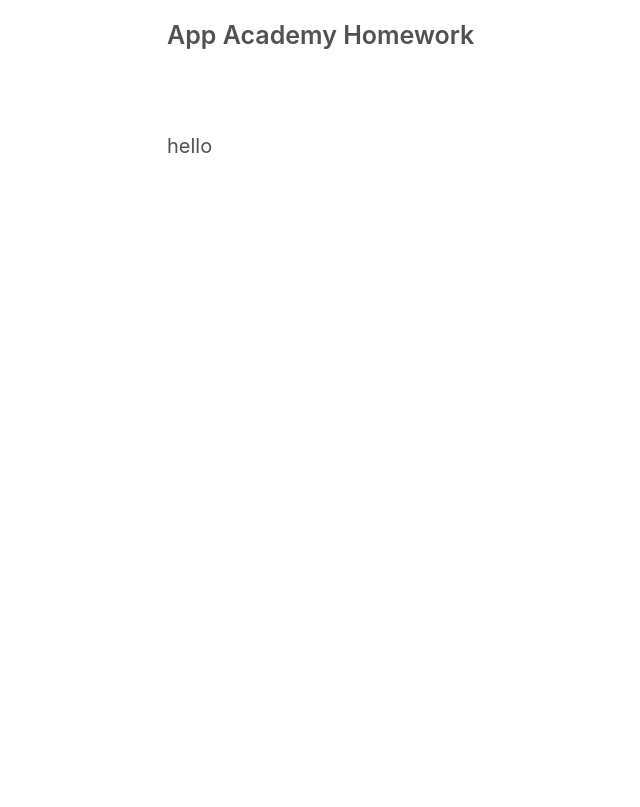
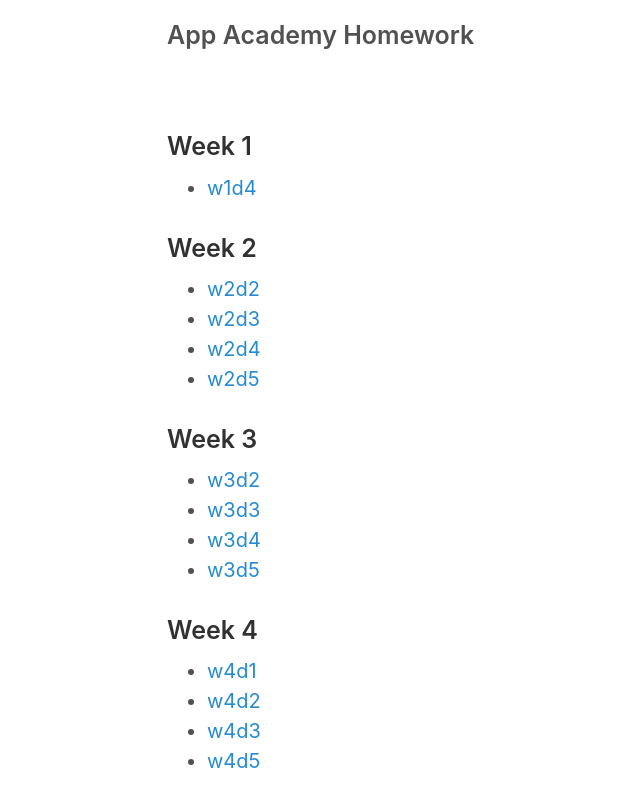
Before and after one commit to mloreti/aa, a Jekyll site: the page built from index.md, in a window 1280 px wide. Shown: the top 807 px of the page, without its empty margins (123-763 px from the left). Built offline with Jekyll 4.4.1, drawn with Linux system fonts in a browser that asks for light colours.

Commit message:
Update index with projects

```diff
--- a/_includes/head.html
+++ b/_includes/head.html
@@ -4,9 +4,9 @@
 
   <title>
     {% if page.title == "Home" %}
-      {{ site.title }} &middot; {{ site.tagline }}
+      {{ site.title }}
     {% else %}
-      {{ page.title }} &middot; {{ site.title }}
+      {{ page.title }}
     {% endif %}
   </title>
 
--- a/index.md
+++ b/index.md
@@ -1,9 +1,24 @@
 ---
-# You don't need to edit this file, it's empty on purpose.
-# Edit theme's home layout instead if you wanna make some changes
-# See: https://jekyllrb.com/docs/themes/#overriding-theme-defaults
 layout: default
 title: "a/A Homework"
 ---
+### Week 1
+* [w1d4](https://github.com/mloreti/aa-homeworks/tree/master/w1d4)
 
-hello
+### Week 2
+* [w2d2](https://github.com/mloreti/aa-homeworks/tree/master/w2d2)
+* [w2d3](https://github.com/mloreti/aa-homeworks/tree/master/w2d3)
+* [w2d4](https://github.com/mloreti/aa-homeworks/tree/master/w2d4)
+* [w2d5](https://github.com/mloreti/aa-homeworks/tree/master/w2d5)
+
+### Week 3
+* [w3d2](https://github.com/mloreti/aa-homeworks/tree/master/w3d2)
+* [w3d3](https://github.com/mloreti/aa-homeworks/tree/master/w3d3)
+* [w3d4](https://github.com/mloreti/aa-homeworks/tree/master/w3d4)
+* [w3d5](https://github.com/mloreti/aa-homeworks/tree/master/w3d5)
+
+### Week 4
+* [w4d1](https://github.com/mloreti/aa-homeworks/tree/master/w4d2)
+* [w4d2](https://github.com/mloreti/aa-homeworks/tree/master/w4d2)
+* [w4d3](https://github.com/mloreti/aa-homeworks/tree/master/w4d3)
+* [w4d5](https://github.com/mloreti/aa-homeworks/tree/master/w4d5)
```
